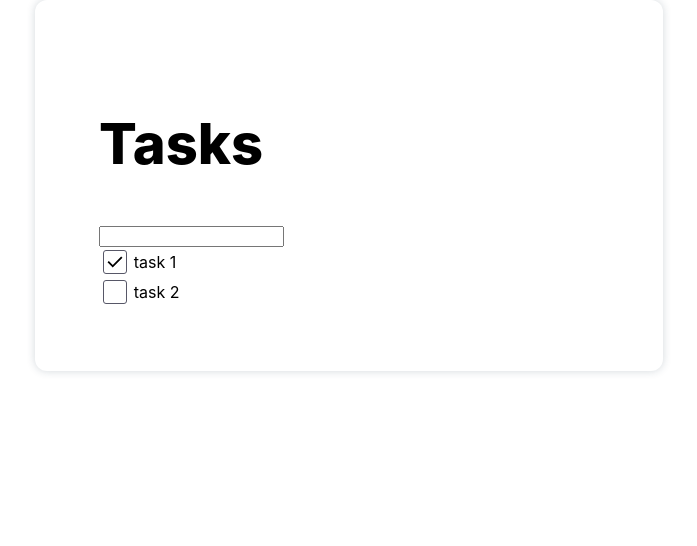
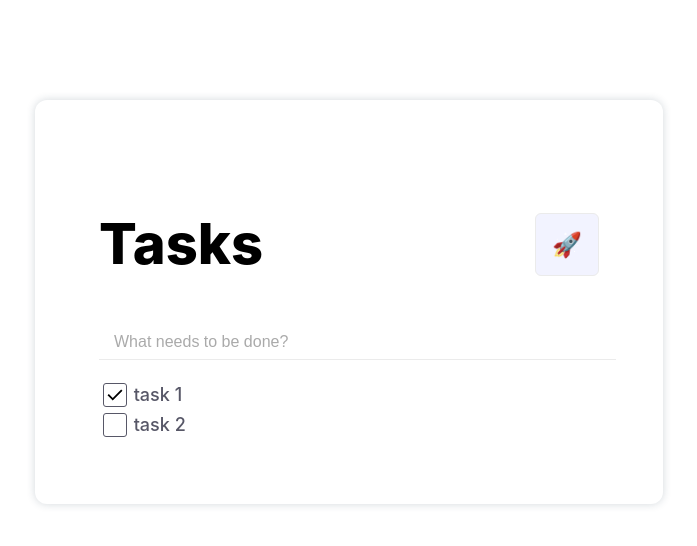
Before and after one commit to AnnaIgnatova/mindbox, a React (Create React App) app in the folder todo-app/: page / in a window 1280 px wide. Shown: the top 546 px of the page, without its empty margins (291-988 px from the left). Built offline with nearby package versions, Linux system fonts and the light colour scheme.

Commit message:
feat: add styles for text input

```diff
--- a/todo-app/src/App.css
+++ b/todo-app/src/App.css
@@ -2,15 +2,18 @@
   text-align: center;
 }
 
-.App-header {
-  background-color: #282c34;
-  min-height: 100vh;
+header {
   display: flex;
-  flex-direction: column;
   align-items: center;
-  justify-content: center;
-  font-size: calc(10px + 2vmin);
-  color: white;
+  justify-content: space-between;
+}
+
+header > div {
+  border-radius: 6px;
+  border: 1px solid #ebebeb;
+  background: #f2f3ff;
+  padding: 16px;
+  font-size: 24px;
 }
 
 .todo-wrapper {
@@ -19,11 +22,12 @@
   border-radius: 12px;
   max-width: 500px;
   margin: auto;
+  margin-top: 100px;
   -webkit-box-shadow: 0px 0px 8px 0px rgba(34, 60, 80, 0.2);
   -moz-box-shadow: 0px 0px 8px 0px rgba(34, 60, 80, 0.2);
   box-shadow: 0px 0px 8px 0px rgba(34, 60, 80, 0.2);
   & h2 {
-    font-family: 'Inter', sans-serif;
+    font-family: "Inter", sans-serif;
     font-size: 56px;
     font-style: normal;
     font-weight: 800;
--- a/todo-app/src/App.tsx
+++ b/todo-app/src/App.tsx
@@ -26,7 +26,11 @@ function App() {
   return (
     <>
       <div className="todo-wrapper">
-        <h2>Tasks</h2>
+        <header>
+          <h2>Tasks</h2>
+          <div>🚀</div>
+        </header>
+
         <TextInput addTodo={addTodoItem} value={todoValue} />
         <div>
           {Object.entries(todoList).map(([id, data]) => (
--- a/todo-app/src/components/Checkbox/style.css
+++ b/todo-app/src/components/Checkbox/style.css
@@ -15,7 +15,7 @@
   align-items: center;
 }
 
-.checkbox-container > span {
+.checkbox-container span {
   color: #575767;
   font-size: 18px;
   font-weight: 500;
--- a/todo-app/src/components/TextInput/index.tsx
+++ b/todo-app/src/components/TextInput/index.tsx
@@ -1,4 +1,5 @@
 import { useState } from "react";
+import "./style.css";
 
 interface TextInputProps {
   value: string;
@@ -9,8 +10,10 @@ export const TextInput: React.FC<TextInputProps> = ({ addTodo }) => {
   const [value, setValue] = useState("");
   return (
     <input
+      className="text-input"
       type="text"
       value={value}
+      placeholder="What needs to be done?"
       onChange={(e) => setValue(e.target.value)}
       onKeyDown={(e) => {
         if (e.key === "Enter") {
--- /dev/null
+++ b/todo-app/src/components/TextInput/style.css
@@ -0,0 +1,15 @@
+.text-input {
+  outline: none;
+  border: none;
+  height: 32px;
+  border-bottom: 1px solid #ebebeb;
+  width: 100%;
+  margin-bottom: 20px;
+  padding-left: 15px;
+  font-size: 16px;
+}
+
+.text-input::placeholder {
+  font-size: 16px;
+  color: #aaaaaa;
+}
```
Also changed, not shown: todo-app/src/components/TextInput/style.scss (deleted).
